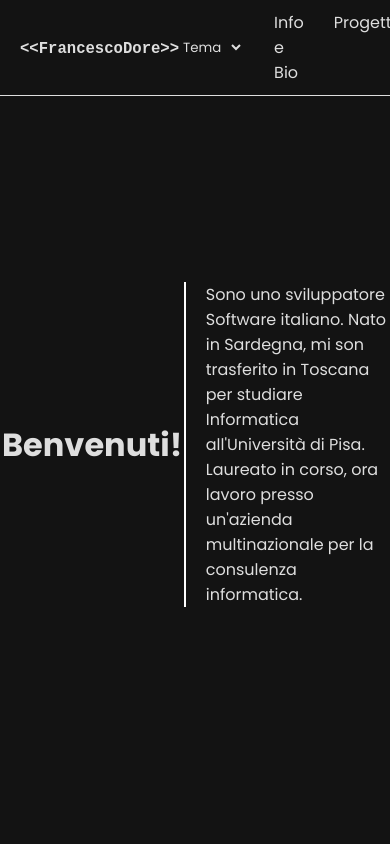
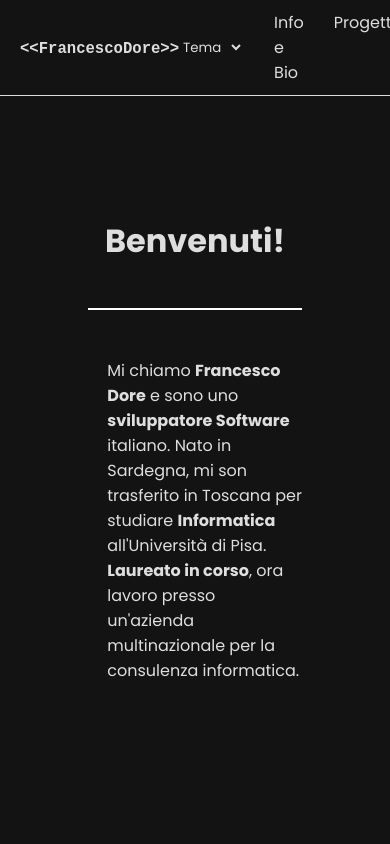
Before and after one commit to FranzDore/Portfolio, an Angular app: page / in a window 390 px wide. Shown: the top 844 px of the page. Built offline with nearby package versions, Linux system fonts and the light colour scheme.

Commit message:
Added ad hoc component. Graceful degradation for mobile

```diff
--- a/src/app/app.component.css
+++ b/src/app/app.component.css
@@ -3,33 +3,3 @@
   flex-direction: column;
   align-items: center;
 }
-
-.welcome {
-  display: flex;
-  justify-content: center;
-  align-items: center;
-  height: calc(100vh - 45px);
-}
-
-.welcome h1,
-.welcome p {
-  width: 50%;
-}
-
-.welcome h1 {
-  text-align: center;
-  font-size: xx-large;
-}
-
-.welcome p {
-  padding-left: 5vw;
-  border-left: 2px solid white;
-}
-
-.welcome p.light {
-  border-left: 2px solid black;
-}
-
-.welcome p.pink {
-  border-left: 2px solid var(--pink-dark);
-}
--- a/src/app/app.component.html
+++ b/src/app/app.component.html
@@ -1,10 +1,7 @@
 <app-navbar></app-navbar>
 <main style="margin-top: 45px">
   <div class="flex-col">
-    <section class="welcome">
-      <h1>Benvenuti!</h1>
-      <p>Sono uno sviluppatore Software italiano. Nato in Sardegna, mi son trasferito in Toscana per studiare Informatica all'Università di Pisa. Laureato in corso, ora lavoro presso un'azienda multinazionale per la consulenza informatica.</p>
-    </section>
+    <app-welcome></app-welcome>
     <p>Lorem ipsum dolor sit, amet consectetur adipisicing elit.</p>
     <p>Lorem ipsum dolor sit, amet consectetur adipisicing elit.</p>
     <p>Lorem ipsum dolor sit, amet consectetur adipisicing elit.</p>
--- a/src/app/app.component.ts
+++ b/src/app/app.component.ts
@@ -2,11 +2,12 @@ import { CommonModule } from '@angular/common';
 import { Component } from '@angular/core';
 import { RouterOutlet } from '@angular/router';
 import { NavbarComponent } from './shared/navbar/navbar.component';
+import { WelcomeComponent } from './components/welcome/welcome.component';
 
 @Component({
   selector: 'app-root',
   standalone: true,
-  imports: [CommonModule, RouterOutlet, NavbarComponent],
+  imports: [CommonModule, RouterOutlet, NavbarComponent, WelcomeComponent],
   templateUrl: './app.component.html',
   styleUrl: './app.component.css',
 })
--- /dev/null
+++ b/src/app/components/welcome/welcome.component.css
@@ -0,0 +1,56 @@
+.welcome {
+  display: flex;
+  justify-content: center;
+  align-items: center;
+  height: calc(100vh - 45px);
+}
+
+.welcome h1,
+.welcome p {
+  width: 50%;
+}
+
+.welcome h1 {
+  text-align: center;
+  font-size: xx-large;
+}
+
+.welcome p {
+  padding-left: 5vw;
+  border-left: 2px solid white;
+}
+
+.welcome p.light {
+  border-left: 2px solid black;
+}
+
+.welcome p.pink {
+  border-left: 2px solid var(--pink-dark);
+}
+
+.welcome p span {
+  font-weight: bold;
+}
+
+@media only screen and (max-width: 768px) {
+  .welcome {
+    flex-direction: column;
+  }
+
+  .welcome p {
+    padding-top: 3rem;
+    padding-left: 5vw;
+    border-top: 2px solid white;
+    border-left: 0;
+  }
+
+  .welcome p.light {
+    border-top: 2px solid black;
+    border-left: 0;
+  }
+
+  .welcome p.pink {
+    border-top: 2px solid var(--pink-dark);
+    border-left: 0;
+  }
+}
--- /dev/null
+++ b/src/app/components/welcome/welcome.component.html
@@ -0,0 +1,4 @@
+<section class="welcome">
+  <h1>Benvenuti!</h1>
+  <p>Mi chiamo <span>Francesco Dore</span> e sono uno <span>sviluppatore Software</span> italiano. Nato in Sardegna, mi son trasferito in Toscana per studiare <span>Informatica</span> all'Università di Pisa. <span>Laureato in corso</span>, ora lavoro presso un'azienda multinazionale per la consulenza informatica.</p>
+</section>
```
Also changed, not shown: src/app/components/welcome/welcome.component.ts (added, +12 -0 lines).
